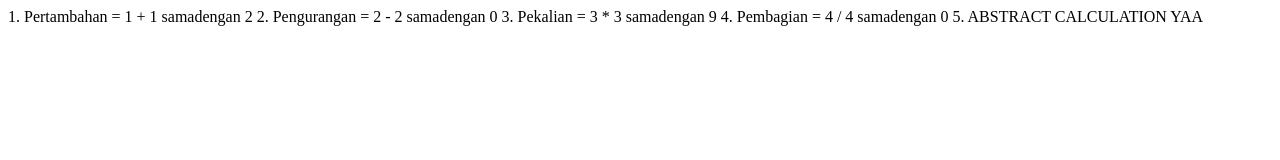
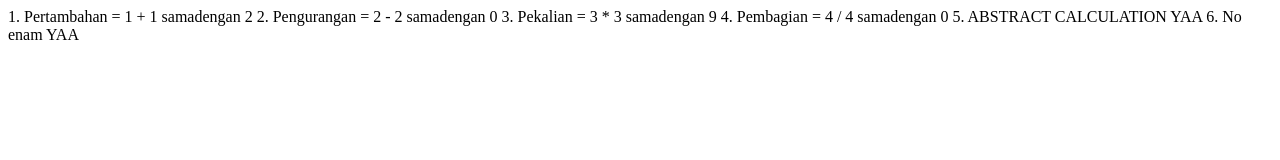
Before and after one commit to muhammadsyafrizalnoor/practice, a plain HTML site: page index.html in a window 1280 px wide. Drawn offline with Linux system fonts and the light colour scheme.

Commit message:
update html

```diff
--- a/index.html
+++ b/index.html
@@ -12,5 +12,6 @@
     3. Pekalian = 3 * 3 samadengan 9
     4. Pembagian = 4 / 4 samadengan 0
     5. ABSTRACT CALCULATION YAA
+    6. No enam YAA
 </body>
 </html>
```
